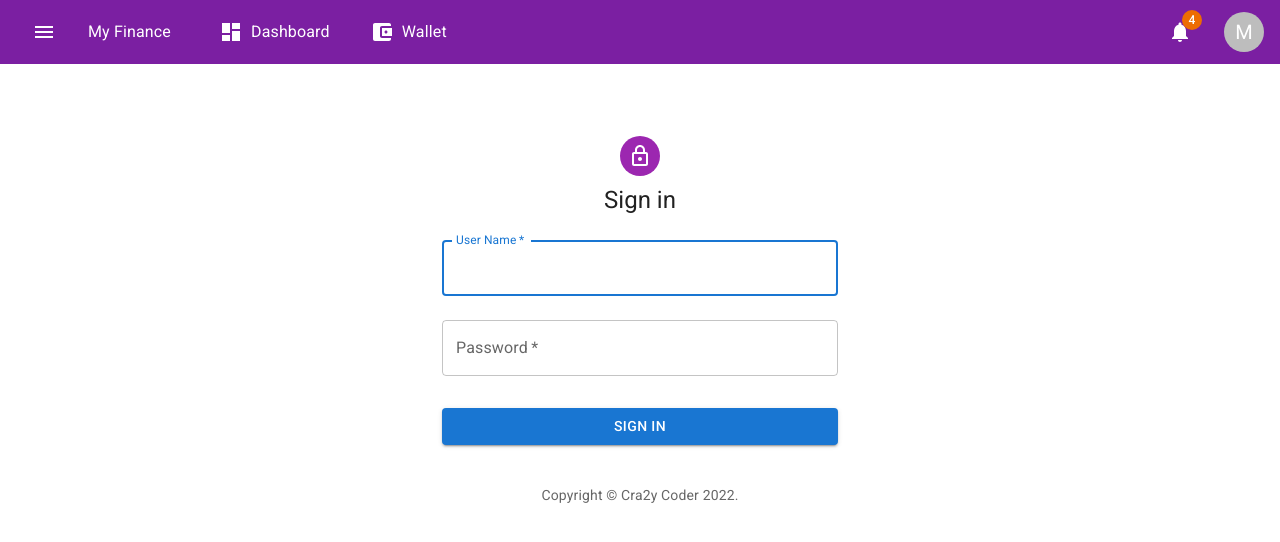
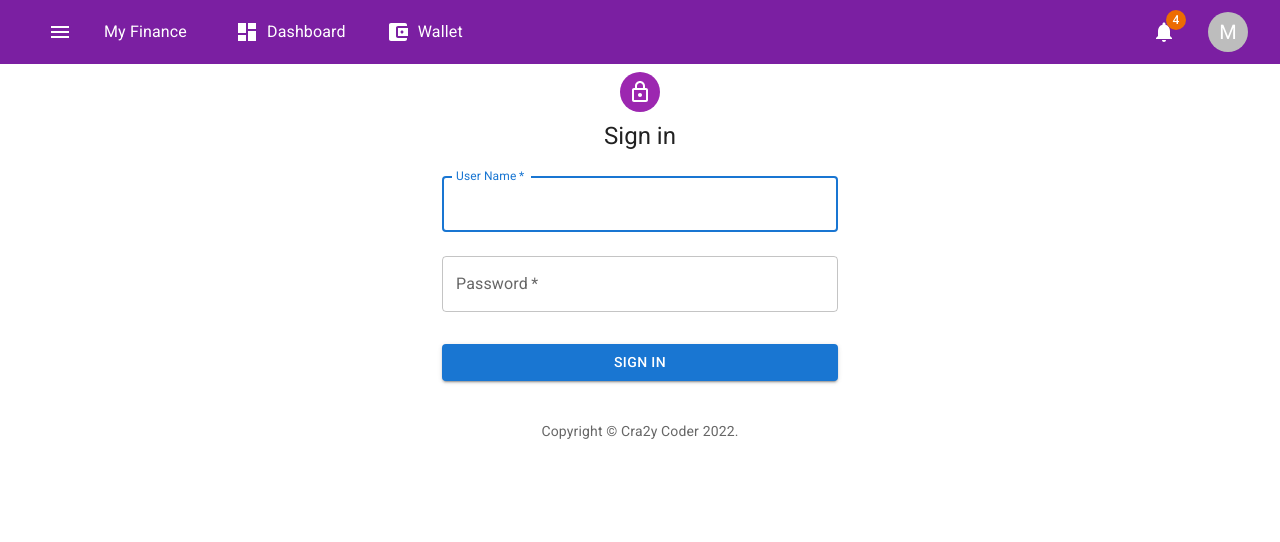
Before and after one commit to cra2ycoder/my-finance, a Next.js app: page / in a window 1280 px wide. Shown: the top 542 px of the page. Built offline with nearby package versions, Linux system fonts and the light colour scheme.

Commit message:
fixed header implemented

```diff
--- a/components/Header/Header.tsx
+++ b/components/Header/Header.tsx
@@ -10,6 +10,7 @@ import DashboardIcon from '@mui/icons-material/Dashboard'
 import AccountBalanceWalletIcon from '@mui/icons-material/AccountBalanceWallet'
 import NotificationsIcon from '@mui/icons-material/Notifications'
 import MenuIcon from '@mui/icons-material/Menu'
+import styles from './styles.module.scss'
 
 function LetterAvatars() {
   return (
@@ -71,16 +72,9 @@ function Header() {
   return (
     <>
       <Box
-        className="header-parent"
+        className={`${styles['header-parent']} header-parent`}
         sx={{
-          display: 'flex',
-          width: '100%',
-          alignItems: 'center',
-          justifyContent: 'space-between',
           backgroundColor: 'secondary.dark',
-          height: 64,
-          p: 2,
-          boxSizing: 'border-box',
         }}
       >
         <Box display="flex" alignItems="center">
--- /dev/null
+++ b/components/Header/styles.module.scss
@@ -0,0 +1,12 @@
+.header-parent {
+  display: flex;
+  width: 100%;
+  height: 64px;
+  align-items: center;
+  justify-content: space-between;
+  position: fixed;
+  top: 0;
+  left: 0;
+  padding: 0 2rem;
+  box-sizing: border-box;
+}
```
